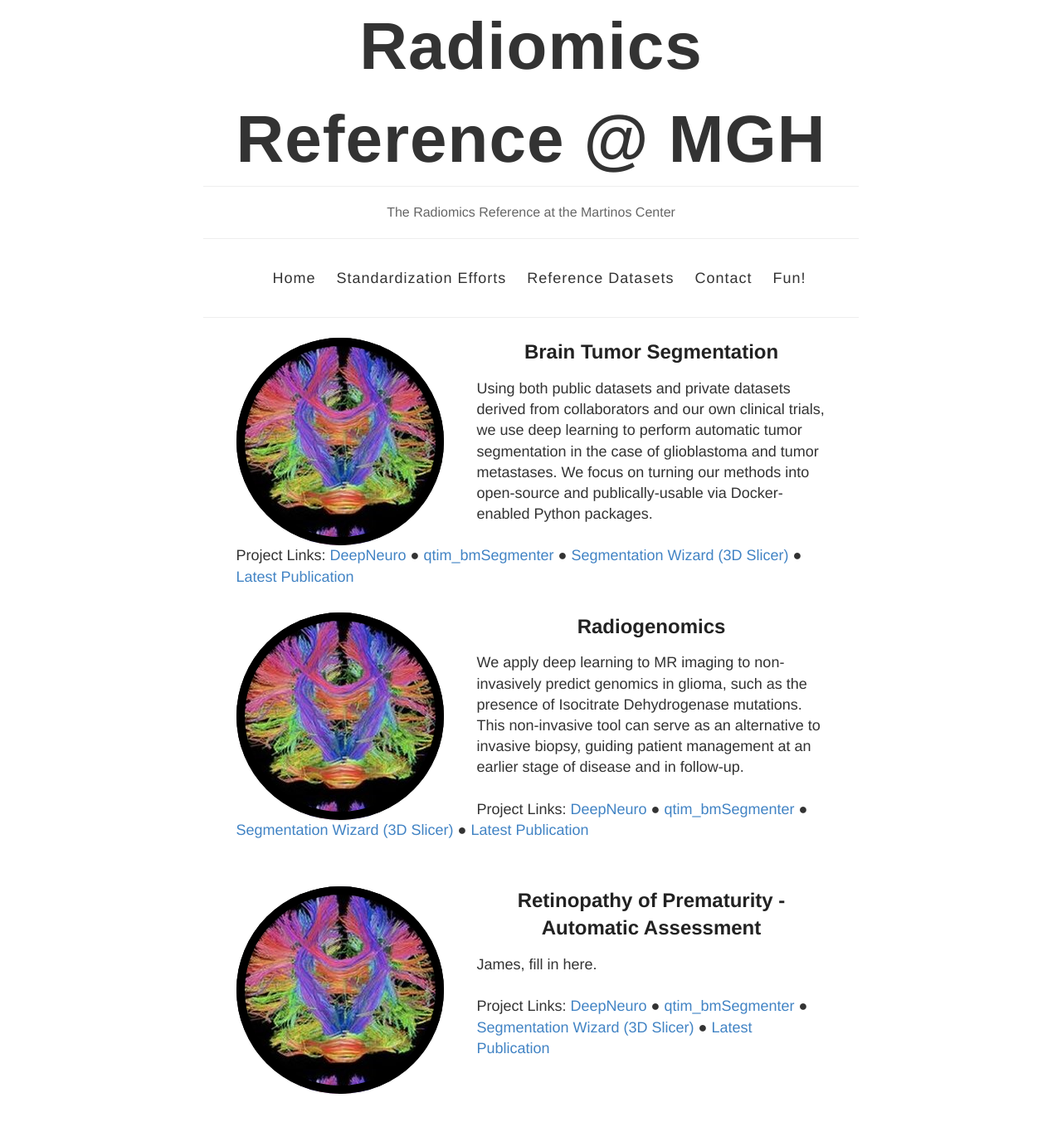
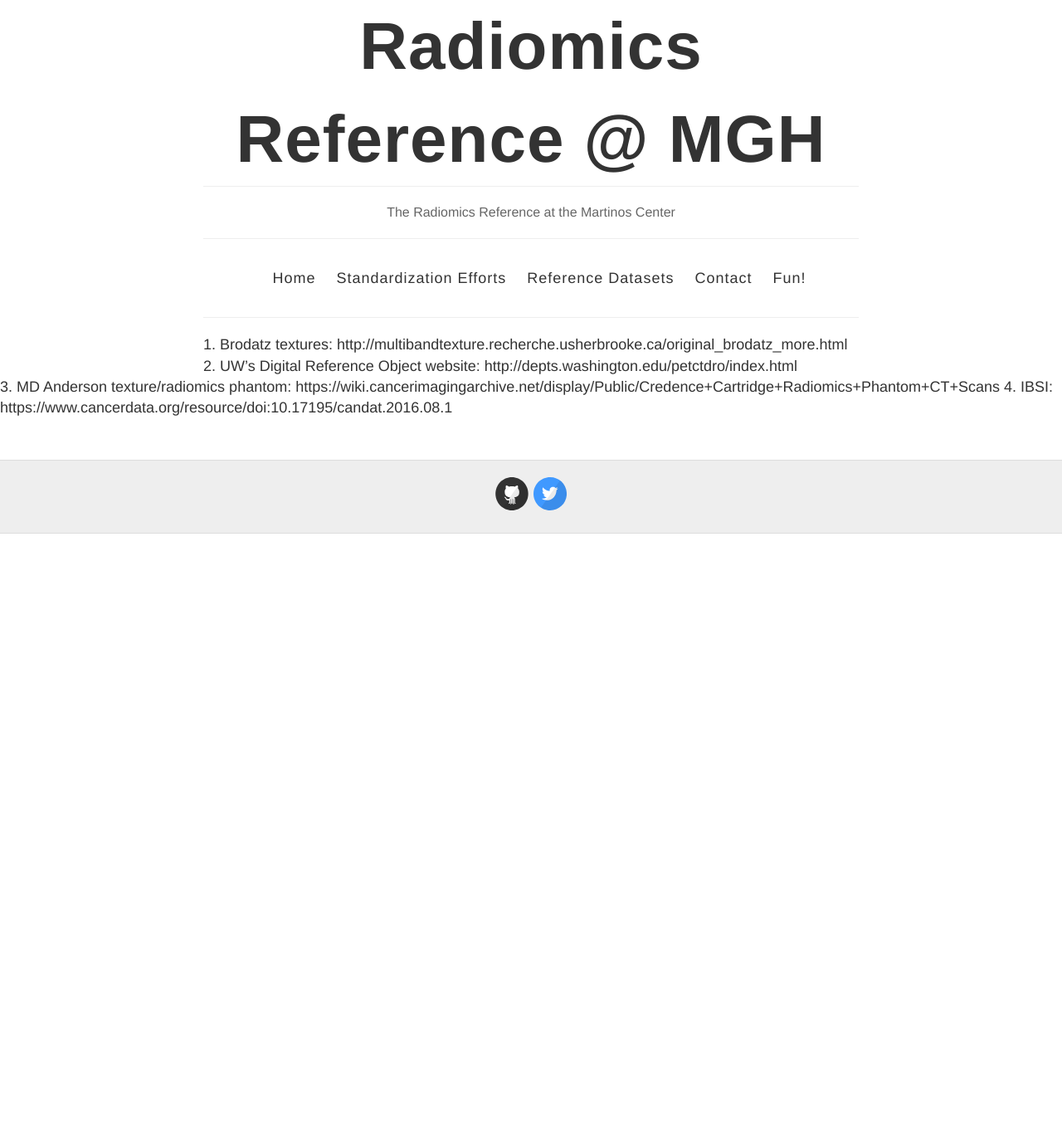
Before and after one commit to QTIM-Lab/Radiomics_reference, a Jekyll site: the page built from research.html, in a window 1280 px wide and 1400 px high. Shown: the top 1358 px of the window at 83% size. Built offline with Jekyll 4.4.1, drawn with Linux system fonts in a browser that asks for light colours.

Commit message:
Update research.html

```diff
--- a/research.html
+++ b/research.html
@@ -1,40 +1,14 @@
 ---
 layout: page
-title: Research
+title: Reference Datasets
 permalink: /research/
 ---
 
-<div class="research-topic">
-
-<div class="research-bubble-wrapper">
-<div class="research-bubble" style="background-image: url(../images/Feature_Image_1.jpg);"></div>
+1. Brodatz textures: http://multibandtexture.recherche.usherbrooke.ca/original_brodatz_more.html
 </div>
-
-<div class="research-text">
-<h2>Brain Tumor Segmentation</h2>
-Using both public datasets and private datasets derived from collaborators and our own clinical trials, we use deep learning to perform automatic tumor segmentation in the case of glioblastoma and tumor metastases. We focus on turning our methods into open-source and publically-usable via Docker-enabled Python packages. <br /><br />
-Project Links: <a href="mailto:kalpathy@nmr.mgh.harvard.edu">DeepNeuro</a> &#9679; <a href=https://www.linkedin.com/in/jayashree-kalpathy-cramer-0ab6315/>qtim_bmSegmenter</a> &#9679; <a href=https://www.slicer.org/wiki/Documentation/Nightly/Extensions/SegmentationWizard>Segmentation Wizard (3D Slicer)</a> &#9679; <a href=https://www.nmr.mgh.harvard.edu/user/8165>Latest Publication</a>
+2. UW’s Digital Reference Object website: http://depts.washington.edu/petctdro/index.html
 </div>
-
+3. MD Anderson texture/radiomics phantom: https://wiki.cancerimagingarchive.net/display/Public/Credence+Cartridge+Radiomics+Phantom+CT+Scans
 </div>
-
-
-<div class="research-topic">
-<div class="research-bubble" style="background-image: url(../images/Feature_Image_1.jpg);"></div>
-
-<div class="research-text">
-<h2>Radiogenomics</h2>
-We apply deep learning to MR imaging to non-invasively predict genomics in glioma, such as the presence of Isocitrate Dehydrogenase mutations. This non-invasive tool can serve as an alternative to invasive biopsy, guiding patient management at an earlier stage of disease and in follow-up.<br /><br />
-Project Links: <a href="https://github.com/QTIM-Lab/DeepNeuro">DeepNeuro</a> &#9679; <a href="https://github.com/QTIM-Lab/qtim_gbmSegmenter"/>qtim_bmSegmenter</a> &#9679; <a href=https://www.nmr.mgh.harvard.edu/user/8165>Segmentation Wizard (3D Slicer)</a> &#9679; <a href=https://www.nmr.mgh.harvard.edu/user/8165>Latest Publication</a>
+4. IBSI: https://www.cancerdata.org/resource/doi:10.17195/candat.2016.08.1
 </div>
-</div>
-
-<div class="research-topic">
-<div class="research-bubble" style="background-image: url(../images/Feature_Image_1.jpg);"></div>
-
-<div class="research-text">
-<h2>Retinopathy of Prematurity - Automatic Assessment</h2>
-James, fill in here.<br /><br />
-Project Links: <a href="https://github.com/QTIM-Lab/DeepNeuro">DeepNeuro</a> &#9679; <a href="https://github.com/QTIM-Lab/qtim_gbmSegmenter"/>qtim_bmSegmenter</a> &#9679; <a href=https://www.nmr.mgh.harvard.edu/user/8165>Segmentation Wizard (3D Slicer)</a> &#9679; <a href=https://www.nmr.mgh.harvard.edu/user/8165>Latest Publication</a>
-</div>
-</div>
```
